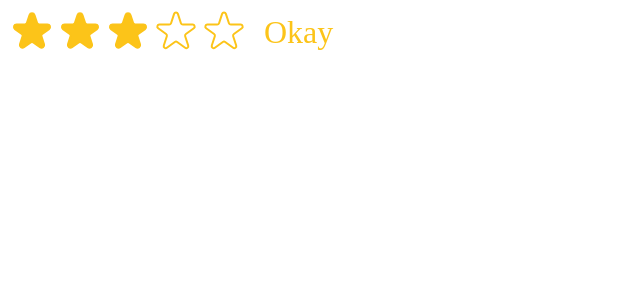
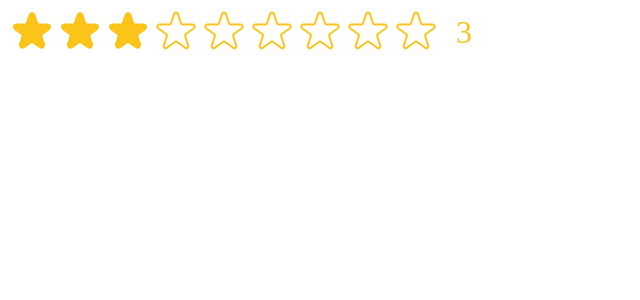
Before and after one commit to lahirujay99/usePopcorn, a React (Create React App) app: page / in a window 1280 px wide. Shown: the top 300 px of the page, without its empty margins (0-640 px from the left). Built offline with nearby package versions, Linux system fonts and the light colour scheme.

Commit message:
added prop type checking validation logic.

```diff
--- a/src/index.js
+++ b/src/index.js
@@ -9,7 +9,7 @@ root.render(
   <React.StrictMode>
     {/* <App /> */}
     <StarRating
-      maxStar={5}
+      maxStar={9}
       message={["Terrible", "Bad", "Okay", "Good", "Amazing"]}
       defaultRating={3}
     />
```
Also changed, not shown: src/StarRating.js (+9 -1 lines).
